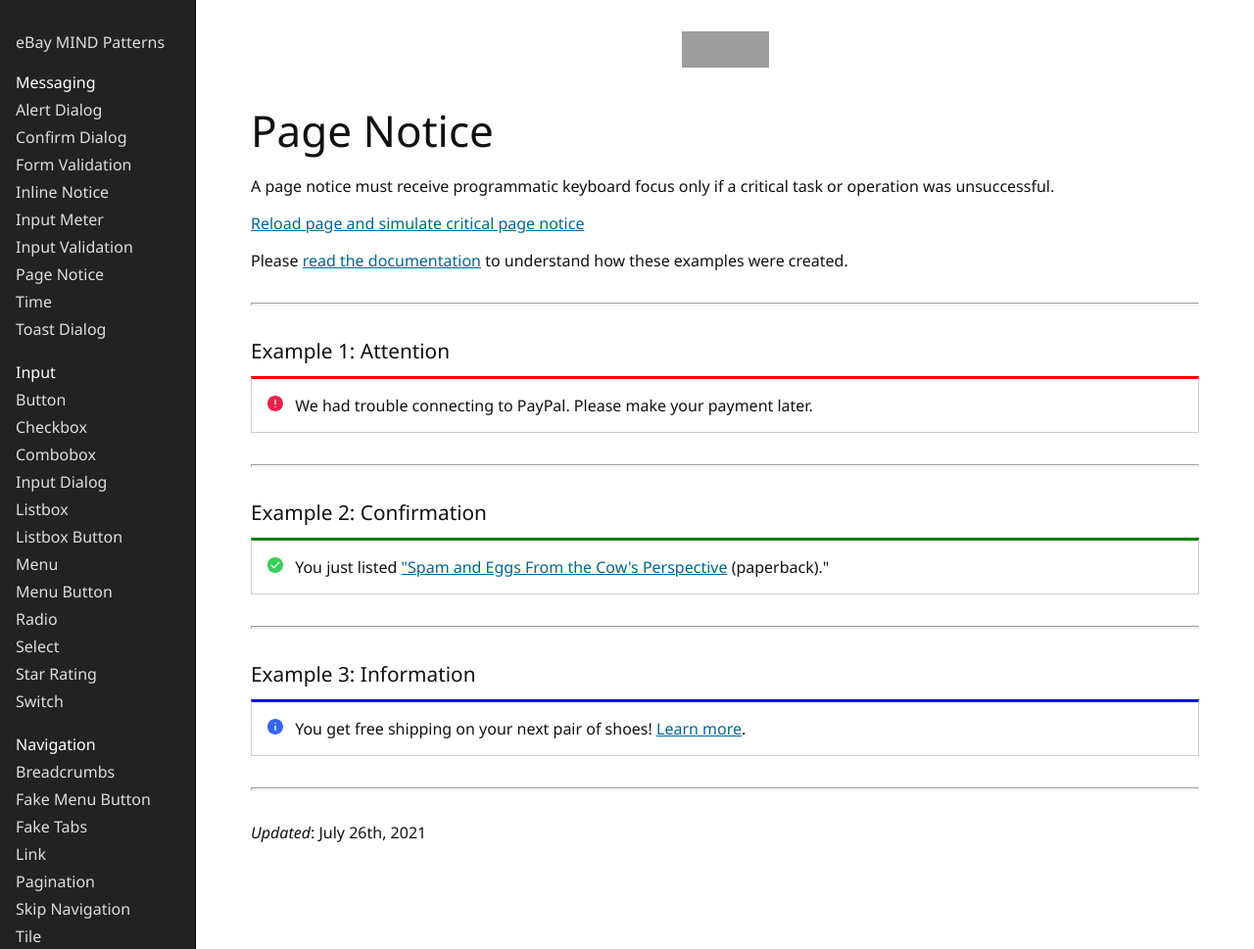
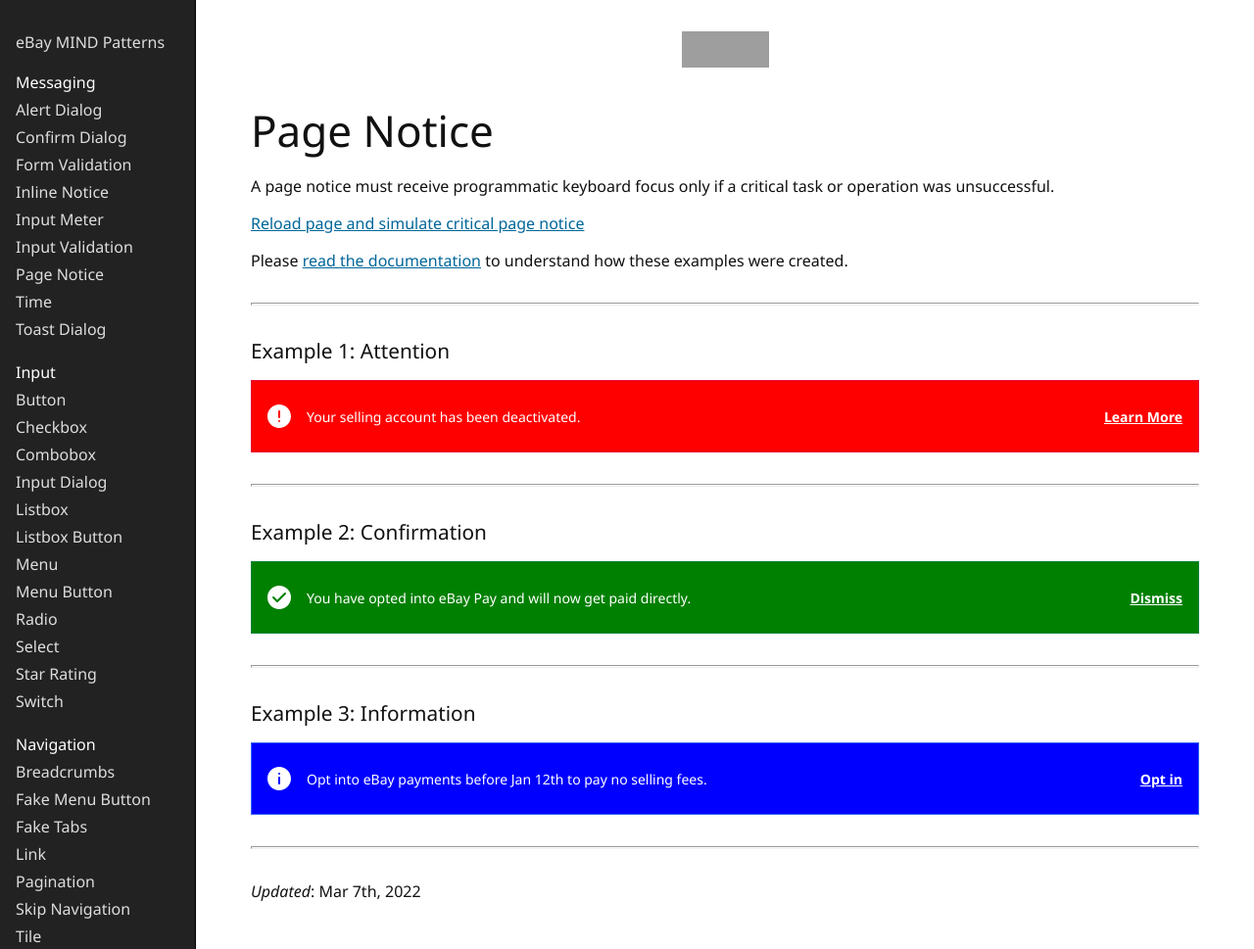
Before and after one commit to eBay/mindpatterns, a Jekyll site: the page built from _messaging/page-notice/index.html, in a window 1280 px wide and 969 px high. Shown: the whole window at 98% size. Built offline with Jekyll 4.4.1, drawn with Linux system fonts in a browser that asks for light colours; grey boxes are pictures that could not be loaded.

Commit message:
page-notice: latest API from Skin

```diff
--- a/_js/main.js
+++ b/_js/main.js
@@ -16,10 +16,12 @@
 import '@ebay/skin/combobox';
 import '@ebay/skin/confirm-dialog';
 import '@ebay/skin/lightbox-dialog';
+import '@ebay/skin/link';
 import '@ebay/skin/listbox';
 import '@ebay/skin/listbox-button';
 import '@ebay/skin/menu';
 import '@ebay/skin/menu-button';
+import '@ebay/skin/page-notice';
 import '@ebay/skin/radio';
 import '@ebay/skin/switch';
 import '@ebay/skin/textbox';
--- a/_messaging/page-notice/index.html
+++ b/_messaging/page-notice/index.html
@@ -5,37 +5,23 @@
 
 <div hidden>
     <svg>
-        <symbol id="icon-attention-filled" viewBox="0 0 24 24">
-            <path fill="#e62048" fill-rule="evenodd" d="M12 0C5.373 0 0 5.373 0 12s5.373 12 12 12 12-5.373 12-12C23.994 5.375 18.625.006 12 0zm0 18a1 1 0 110-2 1 1 0 010 2zm1-5V7a1 1 0 00-2 0v6a1 1 0 002 0z"/>
+        <symbol viewBox="0 0 24 24" id="icon-attention-filled">
+            <path fill-rule="evenodd" d="M12 0C5.373 0 0 5.373 0 12s5.373 12 12 12 12-5.373 12-12C23.994 5.375 18.625.006 12 0zm0 18a1 1 0 110-2 1 1 0 010 2zm1-5V7a1 1 0 00-2 0v6a1 1 0 002 0z" />
         </symbol>
-        <symbol id="icon-confirmation-filled" viewBox="0 0 24 24">
-            <path fill="#36CF57" d="M0 12C0 5.373 5.373 0 12 0c3.183 0 6.235 1.264 8.485 3.515A11.996 11.996 0 0124 12c0 6.627-5.373 12-12 12S0 18.627 0 12zm10.71 4.71l8-8h-.01a1 1 0 00-1.41-1.41L10 14.59 6.71 11.3a1 1 0 00-1.41 1.41l4 4a1 1 0 001.41 0z"/>
+        <symbol viewBox="0 0 24 24" id="icon-confirmation-filled">
+            <path d="M0 12C0 5.373 5.373 0 12 0c3.183 0 6.235 1.264 8.485 3.515A11.996 11.996 0 0124 12c0 6.627-5.373 12-12 12S0 18.627 0 12zm10.71 4.71l8-8h-.01a1 1 0 00-1.41-1.41L10 14.59 6.71 11.3a1 1 0 00-1.41 1.41l4 4a1 1 0 001.41 0z"></path>
         </symbol>
-        <symbol id="icon-information-filled" viewBox="0 0 24 24">
-            <path fill="#3665f3" d="M12 0C5.373 0 0 5.373 0 12s5.373 12 12 12 12-5.373 12-12C23.994 5.375 18.625.006 12 0zm0 10a1 1 0 011 1v6a1 1 0 01-2 0v-6a1 1 0 011-1zm0-4a1 1 0 110 2 1 1 0 010-2z"/>
+        <symbol viewBox="0 0 24 24" id="icon-information-filled">
+            <path d="M12 0C5.373 0 0 5.373 0 12s5.373 12 12 12 12-5.373 12-12C23.994 5.375 18.625.006 12 0zm0 10a1 1 0 011 1v6a1 1 0 01-2 0v-6a1 1 0 011-1zm0-4a1 1 0 110 2 1 1 0 010-2z"></path>
         </symbol>
     </svg>
 </div>
 
 <style>
     .page-notice {
-        border: 1px solid #ccc;
-        border-top: 3px solid currentColor;
-        padding: 16px;
-    }
-    .page-notice h4 {
-        display: inline-block;
-        font-weight: normal;
-        margin: 0 0 0 8px;
-    }
-    .page-notice--attention {
-        border-top-color: red;
-    }
-    .page-notice--information {
-        border-top-color: blue;
-    }
-    .page-notice--confirmation {
-        border-top-color: green;
+        --page-notice-attention-background-color: red;
+        --page-notice-confirmation-background-color: green;
+        --page-notice-information-background-color: blue;
     }
 </style>
 
@@ -51,33 +37,54 @@
 <h2 class="clipped">Examples</h2>
 
 <h3>Example 1: Attention</h3>
-<section aria-label="Attention" class="page-notice page-notice--attention" id="page-alert" role="region" tabindex="-1">
-    <svg focusable="false" height="16" width="16" role="img" aria-label="Attention">
+<section class="page-notice page-notice--attention" role="region" aria-label="Attention">
+    <div class="page-notice__header">
+        <svg class="icon icon--attention-filled" focusable="false" height="24" width="24" role="img" aria-label="Attention">
             <use xlink:href="#icon-attention-filled"></use>
         </svg>
-    <h4>We had trouble connecting to PayPal. Please make your payment later.</h4>
+    </div>
+    <div class="page-notice__main">
+        <h2 class="page-notice__title">Your selling account has been deactivated.</h2>
+    </div>
+    <div class="page-notice__footer">
+        <button class="fake-link">Learn More</button>
+    </div>
 </section>
 
 <hr />
 
 <h3>Example 2: Confirmation</h3>
-<section aria-label="Confirmation" class="page-notice page-notice--confirmation" role="region">
-    <svg focusable="false" height="16" width="16" role="img" aria-label="Confirmation">
+<section class="page-notice page-notice--confirmation" role="region" aria-label="Confirmation">
+    <div class="page-notice__header">
+        <svg class="icon icon--confirmation-filled" focusable="false" height="24" width="24" role="img" aria-label="Confirmation">
             <use xlink:href="#icon-confirmation-filled"></use>
         </svg>
-    <h4>You just listed <a href="#">"Spam and Eggs From the Cow's Perspective</a> (paperback)."</h4>
+    </div>
+    <div class="page-notice__main">
+        <h2 class="page-notice__title">You have opted into eBay Pay and will now get paid directly.</h2>
+    </div>
+    <div class="page-notice__footer">
+        <a href="https://www.ebay.com">Dismiss</a>
+    </div>
 </section>
 
 <hr />
 
 <h3>Example 3: Information</h3>
-<section aria-label="Information" class="page-notice page-notice--information" role="region">
-    <svg focusable="false" height="16" width="16" role="img" aria-label="Information">
+<section class="page-notice page-notice--information" role="region" aria-label="Information">
+    <div class="page-notice__header">
+        <svg class="icon icon--information-filled" focusable="false" height="24" width="24" role="img" aria-label="Information">
             <use xlink:href="#icon-information-filled"></use>
         </svg>
-    <h4>You get free shipping on your next pair of shoes! <a href="http://www.ebay.com"> Learn more</a>.</h4>
+    </div>
+    <div class="page-notice__main">
+        <h2 class="page-notice__title">Opt into eBay payments before Jan 12th to pay no selling fees.</h2>
+    </div>
+    <div class="page-notice__footer">
+        <a href="https://www.ebay.com">Opt in</a>
+    </div>
 </section>
 
 <hr />
 
-<p><i>Updated</i>: July 26th, 2021</p>
+<p><i>Updated</i>: Mar 7th, 2022</p>
--- a/package.json
+++ b/package.json
@@ -28,7 +28,7 @@
     "@babel/core": "^7.17.5",
     "@babel/preset-env": "^7.16.11",
     "@ebay/browserslist-config": "^2.1.0",
-    "@ebay/skin": "~13.4.2",
+    "@ebay/skin": "~13.5.0",
     "browser-sync": "^2.27.7",
     "css-loader": "^6.6.0",
     "eslint": "^8.9.0",
--- a/static/skin.css
+++ b/static/skin.css
@@ -2264,6 +2264,33 @@
   }
 }
 
+a.nav-link {
+  color: var(--nav-link-color, var(--color-text-default, #111820));
+  text-decoration: none;
+}
+a.nav-link:visited {
+  color: var(--nav-link-color, var(--color-text-default, #111820));
+}
+a.nav-link:hover {
+  color: var(--nav-link-hover-color, var(--color-text-default, #111820));
+  text-decoration: underline;
+}
+button.fake-link {
+  background-color: transparent;
+  border: 0;
+  color: var(--fake-link-color, var(--color-link-default, #3665f3));
+  font-family: inherit;
+  font-size: inherit;
+  padding: 0;
+  text-decoration: underline;
+}
+button.fake-link[disabled] {
+  opacity: 0.5;
+}
+button.fake-link:hover {
+  color: var(--fake-link-hover-color, var(--color-link-hover, #382aef));
+}
+
 div.listbox {
   margin: 16px 0;
 }
@@ -3059,6 +3086,117 @@
   outline: none;
 }
 
+.page-notice {
+  background-color: var(--page-notice-general-background-color, var(--color-status-general, #414141));
+  border-color: var(--page-notice-general-border-color, var(--color-status-general, #414141));
+  border-style: solid;
+  border-width: 1px;
+  color: var(--page-notice-color, var(--color-background-default, #fff));
+  font-size: 0.875rem;
+  margin: 8px 0;
+  padding: 24px 16px;
+}
+div[role="region"].page-notice,
+section.page-notice {
+  display: flex;
+}
+span[role="region"].page-notice {
+  display: inline-flex;
+}
+.page-notice__title {
+  font-size: 0.875rem;
+  font-weight: normal;
+  margin: 0;
+}
+/* legacy version with separate bold heading */
+.page-notice__title:not(:only-child) {
+  font-weight: bold;
+}
+.page-notice a {
+  color: var(--page-notice-color, var(--color-background-default, #fff));
+  font-size: 0.875rem;
+  font-weight: bold;
+}
+.page-notice a:hover {
+  color: var(--page-notice-color, var(--color-background-default, #fff));
+}
+.page-notice button.fake-link {
+  color: var(--page-notice-color, var(--color-background-default, #fff));
+  font-size: 0.875rem;
+  font-weight: bold;
+}
+.page-notice button.fake-link:hover {
+  color: var(--page-notice-color, var(--color-background-default, #fff));
+}
+.page-notice--attention {
+  background-color: var(--page-notice-attention-background-color, var(--color-status-attention, #e0103a));
+  border-color: var(--page-notice-attention-border-color, var(--color-status-attention, #e0103a));
+}
+.page-notice--attention .page-notice__header svg {
+  color: var(--page-notice-attention-icon-color, var(--color-background-default, #fff));
+}
+.page-notice--confirmation {
+  background-color: var(--page-notice-confirmation-background-color, var(--color-status-confirmation, #05823f));
+  border-color: var(--page-notice-confirmation-border-color, var(--color-status-confirmation, #05823f));
+}
+.page-notice--confirmation .page-notice__header svg {
+  color: var(--page-notice-confirmation-icon-color, var(--color-background-default, #fff));
+}
+.page-notice--information {
+  background-color: var(--page-notice-information-background-color, var(--color-status-information, #3665f3));
+  border-color: var(--page-notice-information-border-color, var(--color-status-information, #3665f3));
+}
+.page-notice--information .page-notice__header svg {
+  color: var(--page-notice-information-icon-color, var(--color-background-default, #fff));
+}
+.page-notice--general {
+  background-color: var(--page-notice-general-background-color, var(--color-status-general, #414141));
+}
+.page-notice__header {
+  align-items: center;
+  display: flex;
+  justify-content: center;
+  padding-right: 16px;
+}
+.page-notice__main,
+.page-notice__footer {
+  display: flex;
+  flex-direction: column;
+  justify-content: center;
+}
+.page-notice__footer {
+  flex-shrink: 0;
+  margin-left: auto;
+  padding-left: 16px;
+  width: auto;
+}
+/* support legacy 6.5 notice with heading + paragaphs */
+.page-notice__main p {
+  font-size: 0.875rem;
+  margin: 4px 0 0;
+}
+/* LARGE SCREEN ADJUSTMENTS */
+@media (min-width: 601px) {
+  section.page-notice,
+  div[role="region"].page-notice {
+    flex-wrap: nowrap;
+    margin: 16px 0;
+  }
+  .page-notice__footer {
+    margin-top: 0;
+  }
+}
+[dir="rtl"] .page-notice__header {
+  padding-left: 16px;
+  padding-right: 0;
+}
+[dir="rtl"] .page-notice__footer {
+  margin-left: initial;
+  margin-right: auto;
+  padding-left: initial;
+  padding-right: 16px;
+}
+
 .radio {
   display: inline-flex;
   position: relative;
```
Also changed, not shown: Gemfile.lock, static/browser.js, 2 other files. Lines whose indentation alone changed are shown as unchanged.
